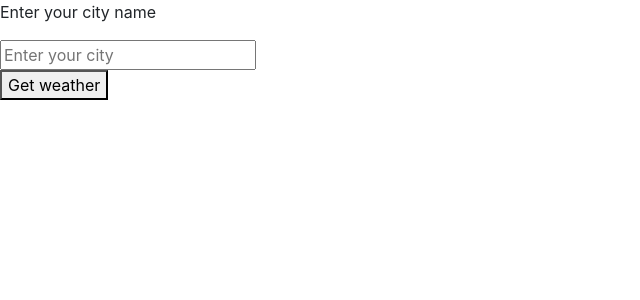
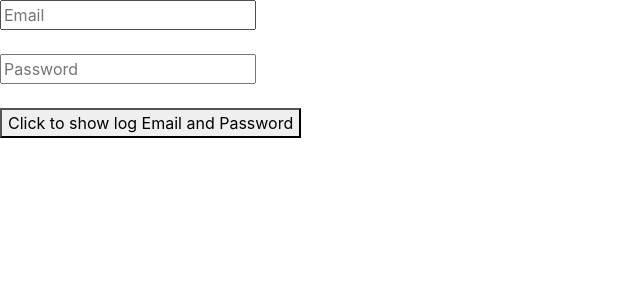
Before and after one commit to nvminhtu/AngularJS-Practices, an Angular app in the folder ng-pwa/: page / in a window 1280 px wide. Shown: the top 300 px of the page, without its empty margins (0-640 px from the left). Built offline with nearby package versions, Linux system fonts and the light colour scheme.

Commit message:
Viết component Form đơn giản

```diff
--- a/ng-pwa/src/app/app.component.html
+++ b/ng-pwa/src/app/app.component.html
@@ -17,4 +17,5 @@
 </app-card> -->
 <!-- <app-learn-pipe></app-learn-pipe> -->
 <!-- <app-ip></app-ip> -->
-<app-weather></app-weather>
+<!-- <app-weather></app-weather> -->
+<app-signin></app-signin>
--- a/ng-pwa/src/app/app.module.ts
+++ b/ng-pwa/src/app/app.module.ts
@@ -19,7 +19,7 @@ import { LearnPipeComponent } from './learn-pipe/learn-pipe.component';
 import { RoundPipe } from './round.pipe';
 import { IpComponent } from './ip.component';
 import { WeatherComponent } from './weather/weather.component';
-
+import { SignInComponent } from './sign-in.component';
 
 @NgModule({
   declarations: [
@@ -38,7 +38,8 @@ import { WeatherComponent } from './weather/weather.component';
     LearnPipeComponent,
     RoundPipe,
     IpComponent,
-    WeatherComponent
+    WeatherComponent,
+    SignInComponent
   ],
   imports: [
     BrowserModule,
--- /dev/null
+++ b/ng-pwa/src/app/sign-in.component.ts
@@ -0,0 +1,19 @@
+import { Component } from "@angular/core";
+
+@Component ({
+    selector: 'app-signin',
+    template: `
+        <input placeholder="Email" [(ngModel)]="email">
+        <br><br>
+        <input type="password" placeholder="Password" [(ngModel)]="password">
+        <br><br>
+        <button (click)="onSubmit()">Click to show log Email and Password</button>
+    `
+})
+export class SignInComponent {
+    email = '';
+    password = '';
+    onSubmit() {
+        console.log(this.email, this.password);
+    }
+}
```
